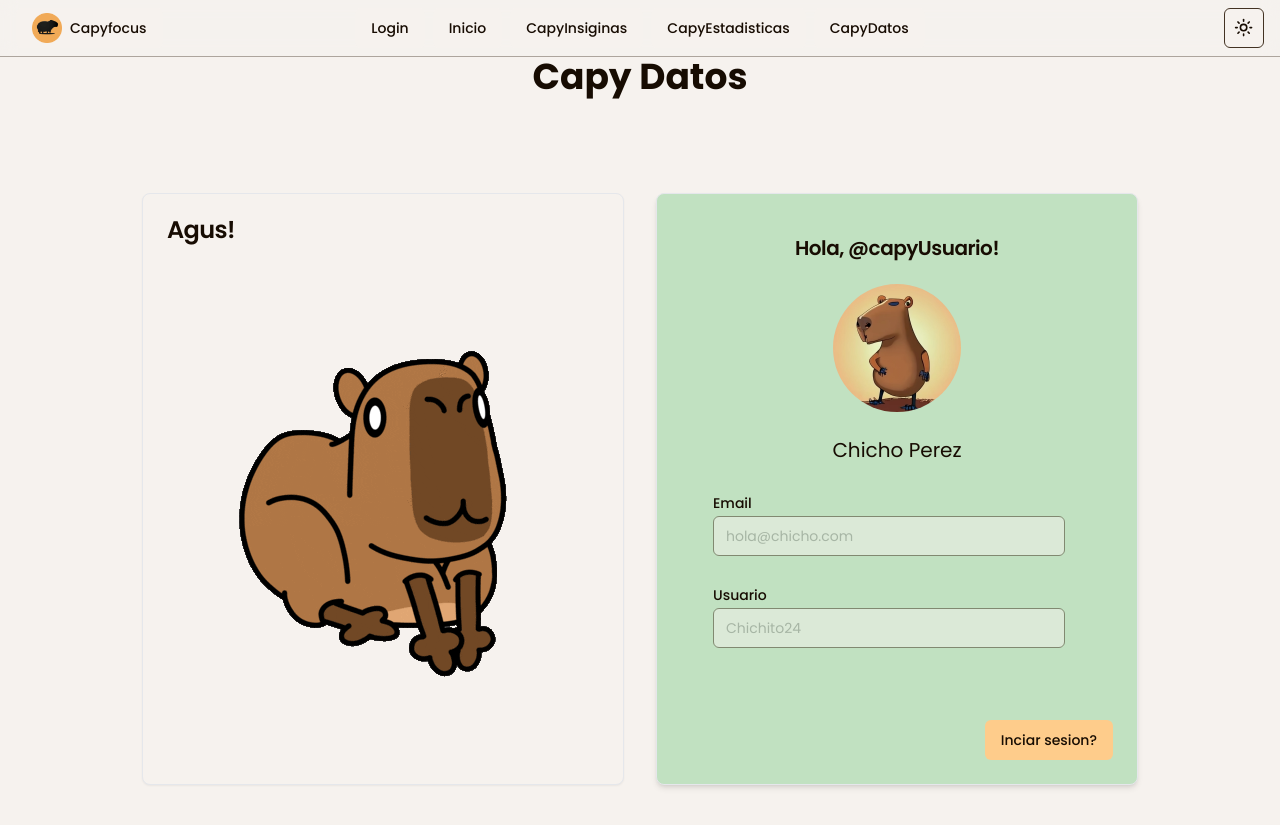
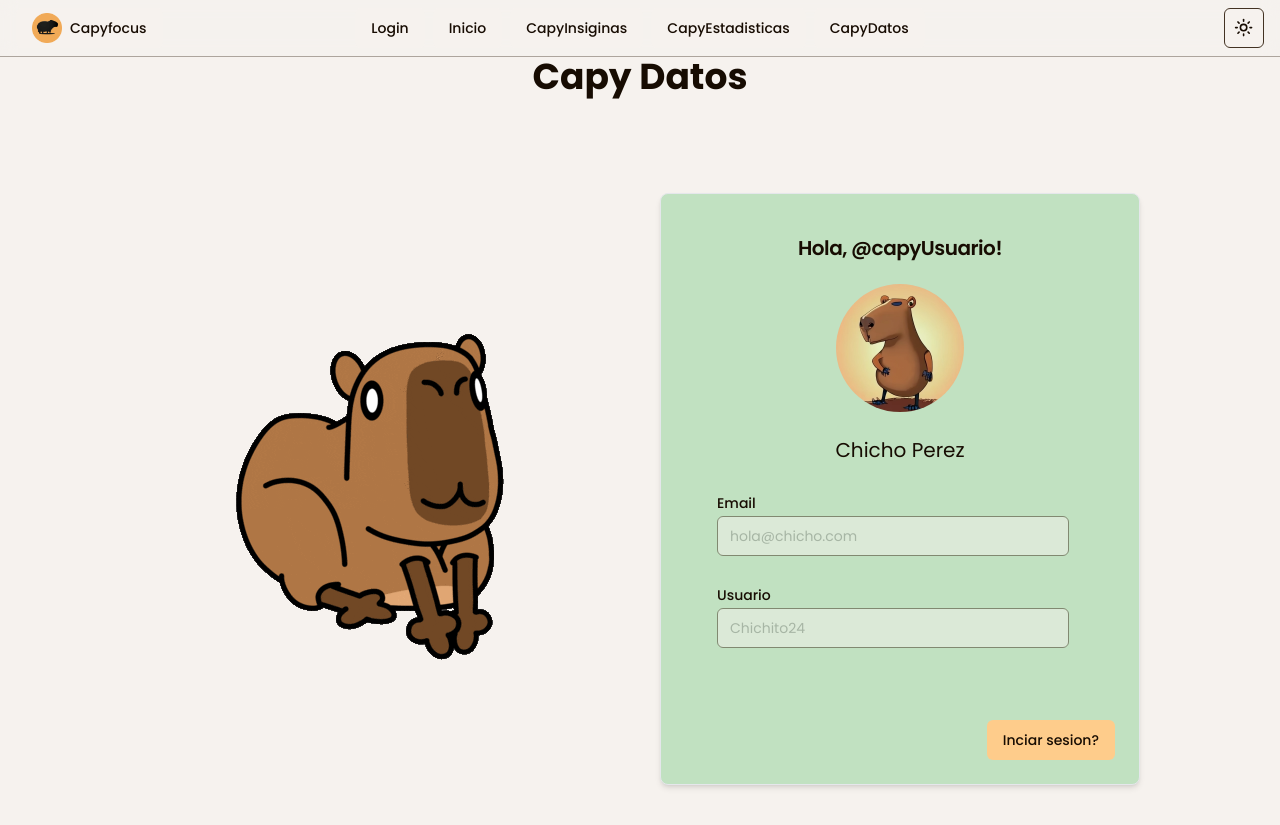
Before and after one commit to alanmoyano/capyfocus, a React (Vite) app: page /usuario in a window 1280 px wide. Built offline with nearby package versions, Linux system fonts and the light colour scheme.

Commit message:
cambios gif chicho

```diff
--- a/src/components/Usuario.tsx
+++ b/src/components/Usuario.tsx
@@ -47,15 +47,12 @@ export default function Usuario() {
     <>
      <h1 className='text-4xl font-bold mb-4'>Capy Datos</h1>
      <div className='mt-10 flex flex-col gap-20 p-10 md:flex-row'>
-     <div className='grid grid-cols-2 gap-8'>
-        <Card className='h-full w-full'>
-        <CardHeader>
-            <CardTitle>Agus!</CardTitle>
-            </CardHeader>
-            <div className='m-auto'>
-                <img src='/idle.gif' />
-            </div>
-        </Card>
+     <div className='grid grid-cols-2 gap-10'>
+        <div className='h-full w-full flex items-center justify-center'>
+          <div className='m-auto'>
+              <img src='/idle.gif'/>
+          </div>
+        </div>
         <Card className='h-full w-full shadow-md bg-secondary'>
           <CardHeader className='text-center'>
             <CardTitle className='text-xl py-4'>Hola, @capyUsuario!</CardTitle>
```
